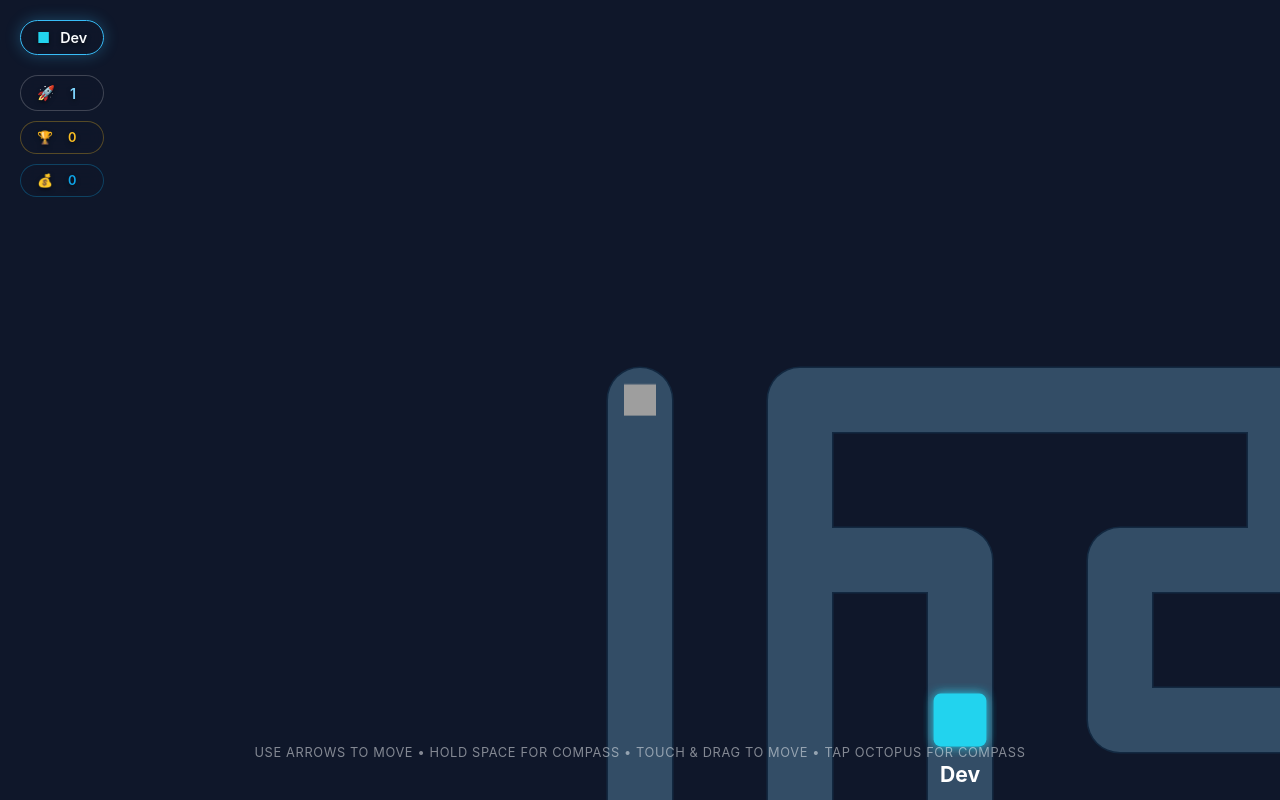
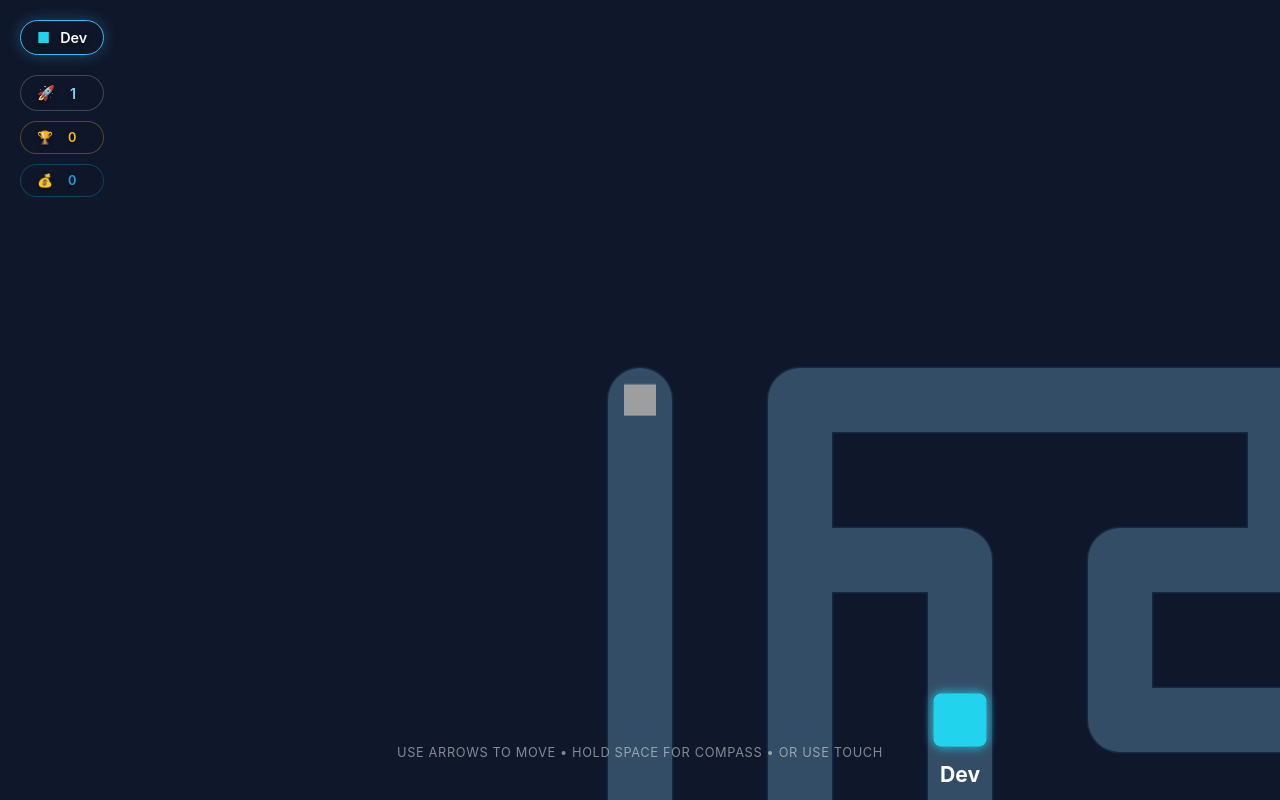
Before and after one commit to steve-fenton-octopus/pipeline, a website with bundled scripts: page index.html in a window 1280 px wide. Built offline with nearby package versions, Linux system fonts and the light colour scheme; grey boxes are pictures that could not be loaded.

Commit message:
Message update

```diff
--- a/index.html
+++ b/index.html
@@ -85,8 +85,7 @@
             </defs>
         </svg>
 
-        <div class="hint-overlay">Use Arrows to move • Hold Space for Compass • Touch & Drag to move • Tap Octopus for
-            Compass</div>
+        <div class="hint-overlay">Use Arrows to move • Hold Space for Compass • Or Use Touch</div>
     </div>
 
     <script type="module" src="game.js"></script>
```
